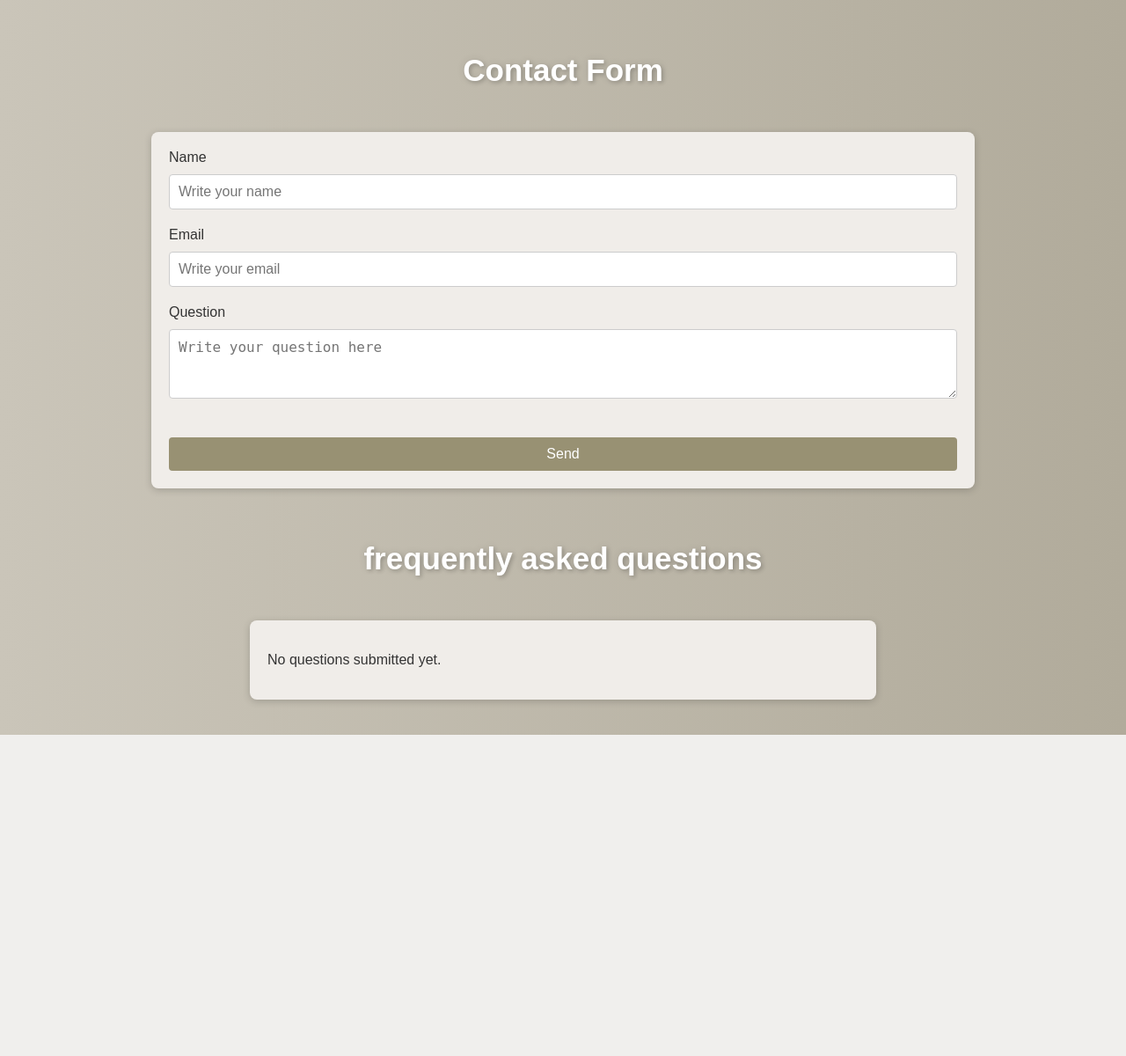
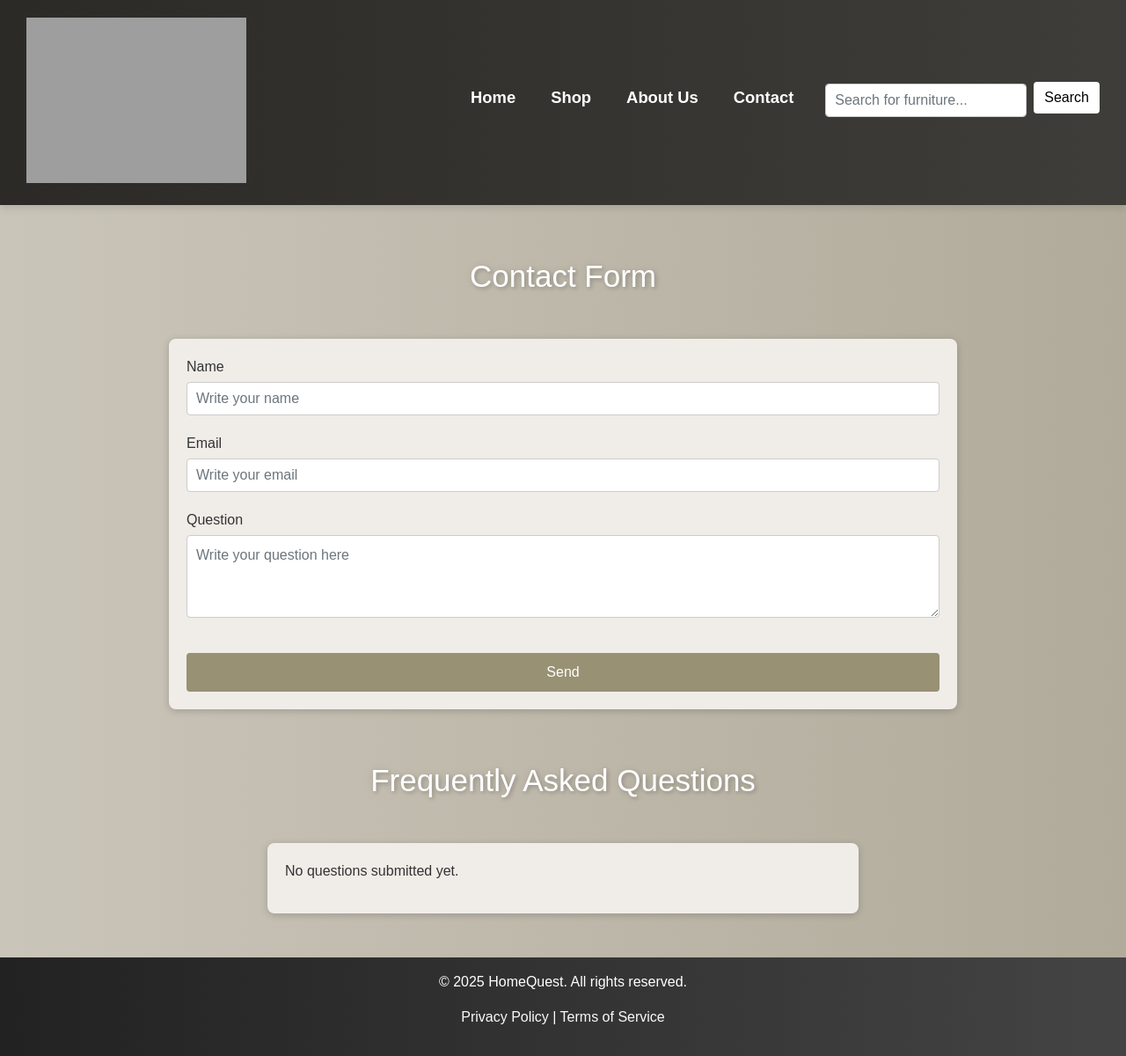
Before and after one commit to Rin055/HomeQuest, a Flask app: page /contact in a window 1280 px wide. Shown: the whole page at 88% size. Before the commit the page ends 835 px from the top, so only its background shows below. Run offline with Flask 3, Linux system fonts and the light colour scheme; grey boxes are pictures that could not be loaded.

Commit message:
added logo

```diff
--- a/main.py
+++ b/main.py
@@ -4,9 +4,29 @@ app = Flask(__name__)
 
 questions = []
 
+items = [
+
+    {'title': 'Elegant Design',
+     'description': 'Discover our elegant furniture selection, thoughtfully made to add warmth, timeless style, and a touch of sophistication to every corner of your home',
+     'photo_url': 'https://img.pikbest.com/wp/202345/modern-living-room-decor-in-3d-with-black-sofa-and-plant-decorations-home-interior-render_9615670.jpg!w700wp'},
+
+    {'title': 'Luxury Style',
+     'description': 'Indulge in luxury with our top furniture pieces, crafted for both exceptional comfort and exquisite design to elevate your living space',
+     'photo_url': 'https://c4.wallpaperflare.com/wallpaper/850/684/35/interior-design-style-design-home-wallpaper-preview.jpg'},
+
+    {'title': 'Best Seller',
+     'description': 'These popular items are cherished for their timeless beauty and excellent value, perfect for enhancing any home or space',
+     'photo_url': 'https://images.unsplash.com/photo-1616486338812-3dadae4b4ace?q=80&w=1932&auto=format&fit=crop&ixlib=rb-4.0.3&ixid=M3wxMjA3fDB8MHxwaG90by1wYWdlfHx8fGVufDB8fHx8fA%3D%3D'},
+
+    {'title': 'Sales',
+     'description': 'Take advantage of our current sales and enjoy fantastic discounts on the furniture pieces you’ve been eyeing for your home',
+     'photo_url': 'https://images.pexels.com/photos/90319/pexels-photo-90319.jpeg?auto=compress&cs=tinysrgb&w=600'}
+]
+
+
 @app.route('/')
 def index():
-    return render_template('index.html')
+    return render_template('index.html', items=items)
 
 @app.route('/shop')
 def shop():
--- a/templates/Header.html
+++ b/templates/Header.html
@@ -5,30 +5,58 @@
         box-shadow: 0 4px 8px rgba(0, 0, 0, 0.1);
     }
 
-.navbar-brand {
-    font-size: 1.8rem;
-    color: white !important;
-    font-weight: bold;
-    font-family: 'Nexa', sans-serif;
+    .navbar-brand img {
+        width: 250px;
+        margin-bottom: 5px;
     }
 
     .navbar-nav .nav-link {
         color: white !important;
-    margin: 0 10px;
+        margin: 0 12px;
         transition: color 0.3s;
+        font-size: 1.15rem;
+        font-weight: 600;
     }
 
     .navbar-nav .nav-link:hover {
-    color: #d1b38c !important;
+        color: #bcb4aa !important;
     }
 
     .navbar-collapse {
         padding-bottom: 10px;
     }
+
+    .btn-light {
+        background-color: white;
+        color: black;
+        border: none;
+        transition: background-color 0.3s, color 0.3s;
+    }
+
+    .btn-light:hover {
+        background-color: #bcb4aa;
+        color: #2b2a26;
+    }
+
+    .btn-light:active,
+    .btn-light:focus {
+        background-color: #bcb4aa !important;
+        color: #2b2a26 !important;
+        box-shadow: none !important;
+        outline: none !important;
+    }
+
+    .form-control:focus {
+        border-color: #d4bfa3;
+        box-shadow: none;
+        outline: none;
+    }
     </style>
 
     <nav class="navbar navbar-expand-lg navbar-dark bg-dark">
-    <a class="navbar-brand" href="/">HomeQuest</a>
+        <a class="navbar-brand" href="/">
+            <img src="https://i.ibb.co/YF1Q3Vh1/homequest-logo.png" alt="homequest-logo" border="0">
+        </a>
         <button class="navbar-toggler" type="button" data-toggle="collapse" data-target="#navbarNav">
             <span class="navbar-toggler-icon"></span>
         </button>
--- a/templates/contact.html
+++ b/templates/contact.html
@@ -1,11 +1,16 @@
 <!DOCTYPE html>
 <html lang="en">
 <head>
-  <meta charset="UTF-8">
+  <meta charset="UTF-8" />
+  <meta name="viewport" content="width=device-width, initial-scale=1.0" />
   <title>Contact</title>
+  <link rel="stylesheet" href="https://cdn.jsdelivr.net/npm/bootstrap@4.4.1/dist/css/bootstrap.min.css" />
 </head>
+
+<body>
+
+<!-- Contact Page Styles -->
 <style>
-
   body {
     font-family: Arial, sans-serif;
     background: linear-gradient(to right, #cac5b9, #b1ab9b);
@@ -29,8 +34,7 @@ h2.admin-text {
     padding: 20px;
     border-radius: 8px;
     box-shadow: 0 2px 8px rgba(0, 0, 0, 0.184);
-    margin: 0 auto;
-    margin-top: 50px;
+    margin: 50px auto;
     width: 70%;
   }
 
@@ -59,8 +63,8 @@ textarea.form-control {
     resize: vertical;
   }
 
-
-button[type="submit"] {
+  /* FIX: More specific selector to avoid affecting navbar */
+  .main-box button[type="submit"] {
     background-color: #989173;
     color: white;
     padding: 10px 20px;
@@ -72,7 +76,7 @@ button[type="submit"] {
     margin-top: 20px;
   }
 
-button[type="submit"]:hover {
+  .main-box button[type="submit"]:hover {
     background-color: #c3b6a7;
   }
 
@@ -121,32 +125,33 @@ button[type="submit"]:hover {
     background-color: #a14d4d;
   }
 </style>
-<body>
 
+<!-- Navbar Include -->
+{% include 'Header.html' %}
+
+<!-- Contact Form Section -->
 <h2 class="admin-text">Contact Form</h2>
 
 <div class="main-box">
   <form action="/add_question" method="POST">
     <div class="form-group">
       <label for="exampleFormControlInput1">Name</label>
-            <input type="text" class="form-control" id="exampleFormControlInput1" name="name"
-                   placeholder="Write your name" required>
+      <input type="text" class="form-control" id="exampleFormControlInput1" name="name" placeholder="Write your name" required>
     </div>
     <div class="form-group">
       <label for="exampleFormControlInput2">Email</label>
-            <input type="email" class="form-control" id="exampleFormControlInput2" name="mail"
-                   placeholder="Write your email" required>
+      <input type="email" class="form-control" id="exampleFormControlInput2" name="mail" placeholder="Write your email" required>
     </div>
     <div class="form-group">
       <label for="exampleFormControlTextarea1">Question</label>
-            <textarea class="form-control" id="exampleFormControlTextarea1" name="question" rows="3"
-                      placeholder="Write your question here" required></textarea>
+      <textarea class="form-control" id="exampleFormControlTextarea1" name="question" rows="3" placeholder="Write your question here" required></textarea>
     </div>
     <button type="submit" class="btn btn-primary">Send</button>
   </form>
 </div>
 
-  <h2 class="admin-text">frequently asked questions</h2>
+<!-- FAQ Section -->
+<h2 class="admin-text">Frequently Asked Questions</h2>
 
 <div class="main-wrapper">
   <div class="main-box">
@@ -166,5 +171,11 @@ button[type="submit"]:hover {
   </div>
 </div>
 
+<!-- Footer Include -->
+{% include 'Footer.html' %}
+
+<!-- Scripts -->
+<script src="https://code.jquery.com/jquery-3.5.1.slim.min.js"></script>
+<script src="https://cdn.jsdelivr.net/npm/bootstrap@4.4.1/dist/js/bootstrap.bundle.min.js"></script>
 </body>
 </html>
```
Also changed, not shown: templates/about_us.html (+21 -41 lines). Lines whose indentation alone changed are shown as unchanged.
